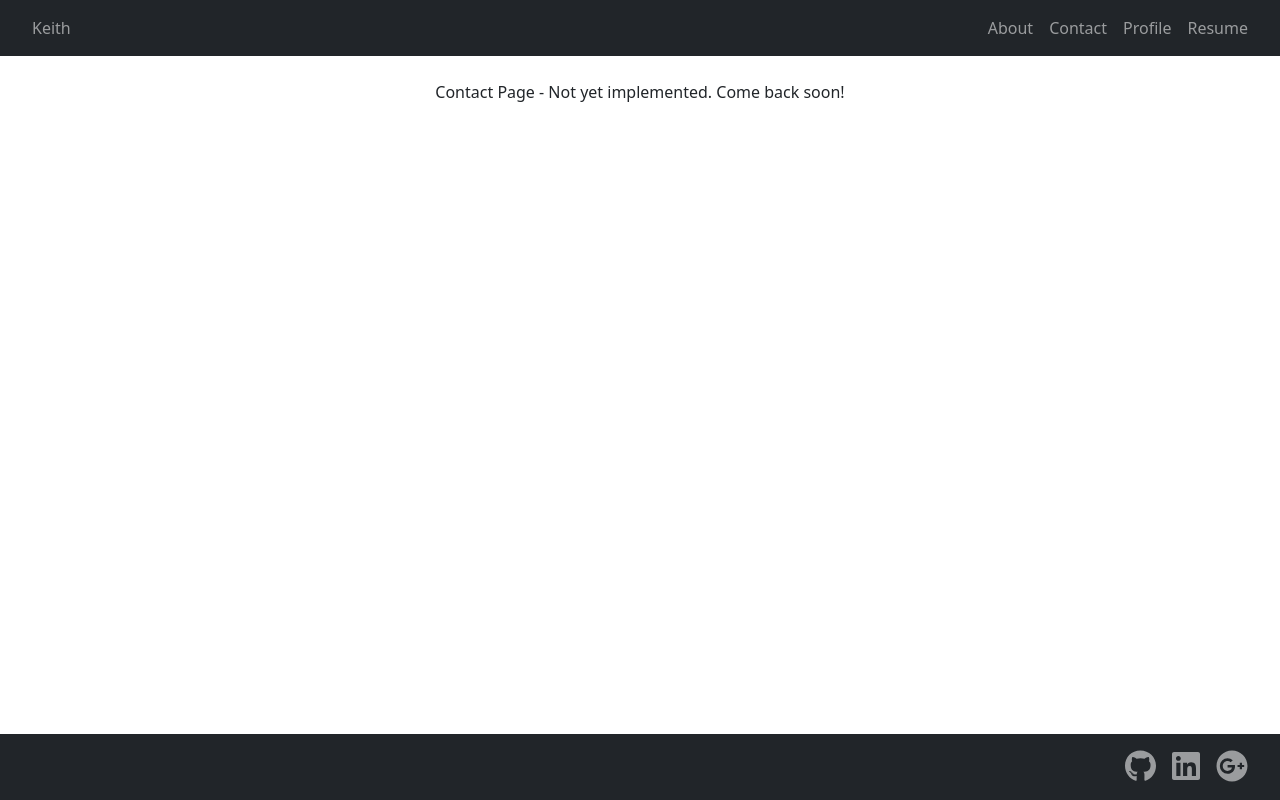
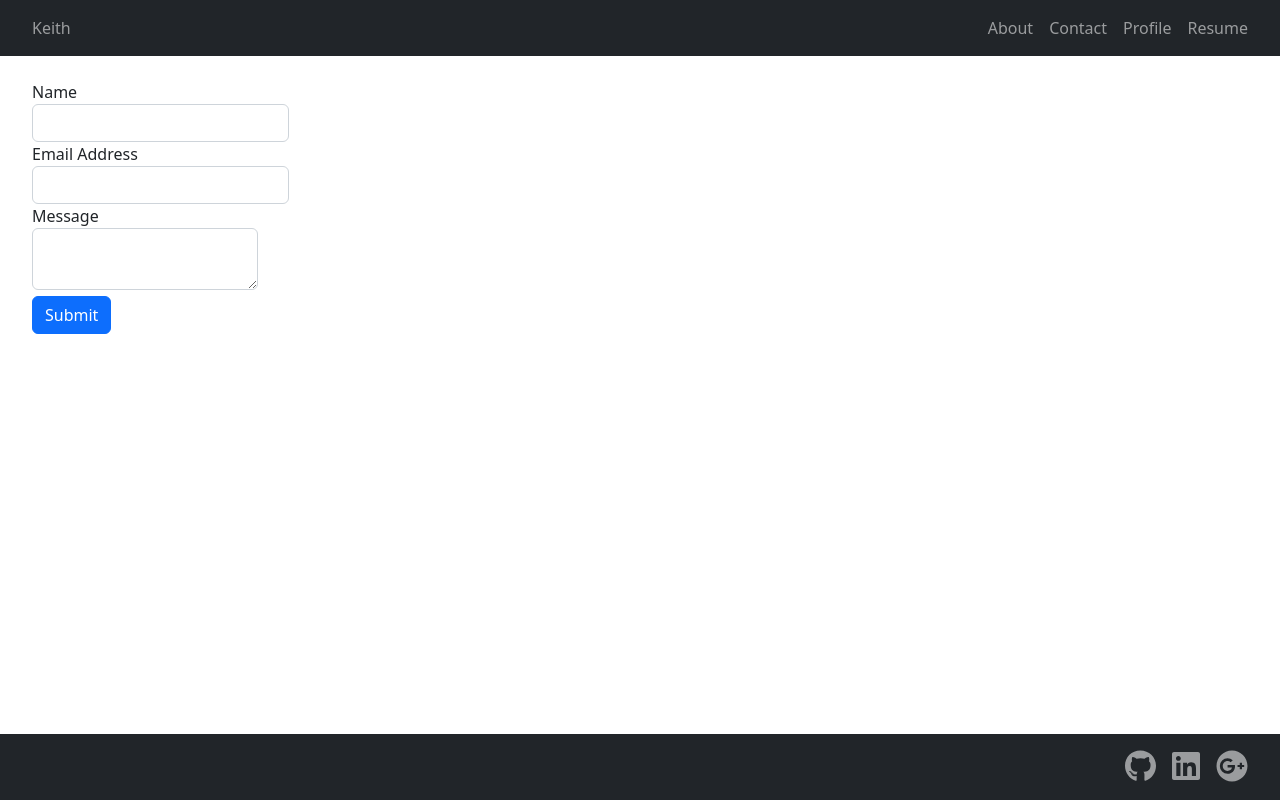
Before and after one commit to keithamadeus/Keiths-React-Symphony, a React (Vite) app: page /contact in a window 1280 px wide. Built offline with nearby package versions, Linux system fonts and the light colour scheme.

Commit message:
Add Contact Page, remove text centering from root

```diff
--- a/src/App.css
+++ b/src/App.css
@@ -9,7 +9,6 @@ body {
   max-width: 1280px;
   margin: 0 auto;
   padding: 2rem;
-  text-align: center;
   overflow: auto;
   height: 100%;
 }
--- a/src/pages/ContactPage.jsx
+++ b/src/pages/ContactPage.jsx
@@ -1,7 +1,80 @@
+import { useState } from 'react';
+
 export default function ContactPage() {
+
+  const [name, setName] = useState('');
+  const [email, setEmail] = useState('');
+  const [message, setMessage] = useState('');
+  const [nameValid, setNameValid] = useState(true);
+  const [emailValid, setEmailValid] = useState(true);
+  const [emailValidFormat, setEmailValidFormat] = useState(true);
+  const [messageValid, setMessageValid] = useState(true);
+
+  function handleNameChange(e) {
+    setName(e.target.value);
+    setNameValid(Boolean(e.target.value));
+  }
+
+  function handleEmailChange(e) {
+    setEmail(e.target.value);
+    setEmailValid(Boolean(e.target.value))
+    if (e.target.value) {
+      const re = /^(([^<>()[\]\\.,;:\s@"]+(\.[^<>()[\]\\.,;:\s@"]+)*)|(".+"))@((\[[0-9]{1,3}\.[0-9]{1,3}\.[0-9]{1,3}\.[0-9]{1,3}\])|(([a-zA-Z\-0-9]+\.)+[a-zA-Z]{2,}))$/;
+      setEmailValidFormat(re.test(String(e.target.value).toLowerCase()));
+    }
+    else {
+      setEmailValidFormat(true)
+    }
+  }
+
+  function handleMessageChange(e) {
+    setMessage(e.target.value);
+    setMessageValid(Boolean(e.target.value));
+  }
+
+  function handleFormSubmit(e) {
+    e.preventDefault();
+    alert(
+      `No form backend yet, but you submitted
+      name=${name}
+      email=${email}
+      message=${message}`
+    );
+  }
+
+  function updateValidation() {
+    handleNameChange({"target":{"value":name}})
+    handleEmailChange({"target":{"value":email}})
+    handleMessageChange({"target":{"value":message}})
+  }
+
   return (
     <>
-      <p>Contact Page - Not yet implemented. Come back soon!</p>
+      <form onSubmit={handleFormSubmit}>
+        <div className="form-group">
+          <label>
+            Name
+            <input value={name} type="text" className="form-control" required={true} onChange={handleNameChange}></input>
+            {!nameValid && <small className="form-text text-danger" >No name entered</small>}
+          </label>
+        </div>
+        <div className="form-group">
+          <label>
+            Email Address
+            <input value={email} type="email" className="form-control" required={true} onChange={handleEmailChange}></input>
+            {!emailValid && <small className="form-text text-danger" >No email entered</small>}
+            {!emailValidFormat && <small className="form-text text-danger" >Email is incorrectly formatted</small>}
+          </label>
+        </div>
+        <div className="form-group">
+          <label>
+            Message
+            <textarea value={message} className="form-control" required={true} onChange={handleMessageChange}></textarea>
+            {!messageValid && <small className="form-text text-danger" >No message entered</small>}
+          </label>
+        </div>
+        <button className="btn btn-primary" type="submit" onClick={updateValidation}>Submit</button>
+      </form>
     </>
   );
 }
--- a/src/pages/HomePage.jsx
+++ b/src/pages/HomePage.jsx
@@ -7,7 +7,7 @@ export default function HomePage() {
   const [count, setCount] = useState(0)
 
   return (
-    <>
+      <div className="text-center">
         <div>
           <a href="https://vitejs.dev" target="_blank">
             <img src={viteLogo} className="logo" alt="Vite logo" />
@@ -29,6 +29,6 @@ export default function HomePage() {
       <p className="read-the-docs">
         Click on the Vite and React logos to learn more
       </p>
-    </>
+    </div>
   );
 }
```
Lines whose indentation alone changed are shown as unchanged.
